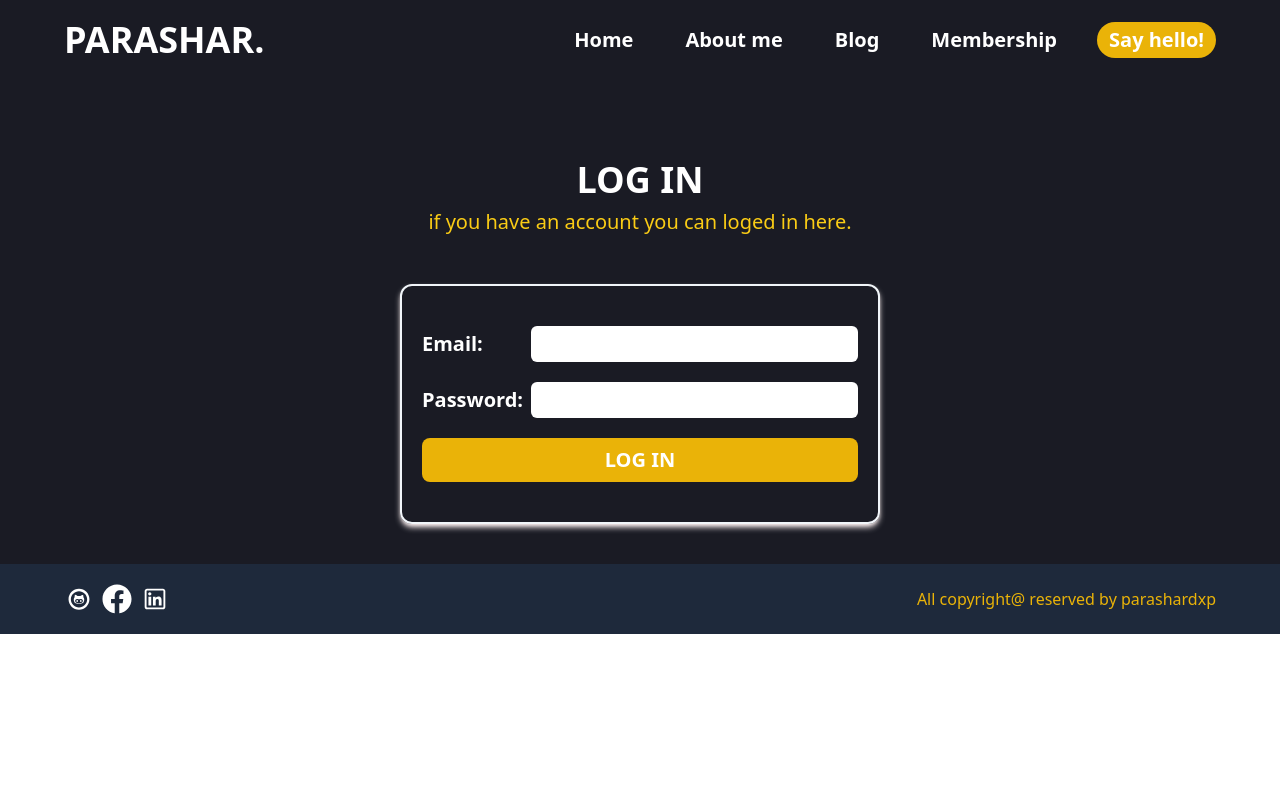
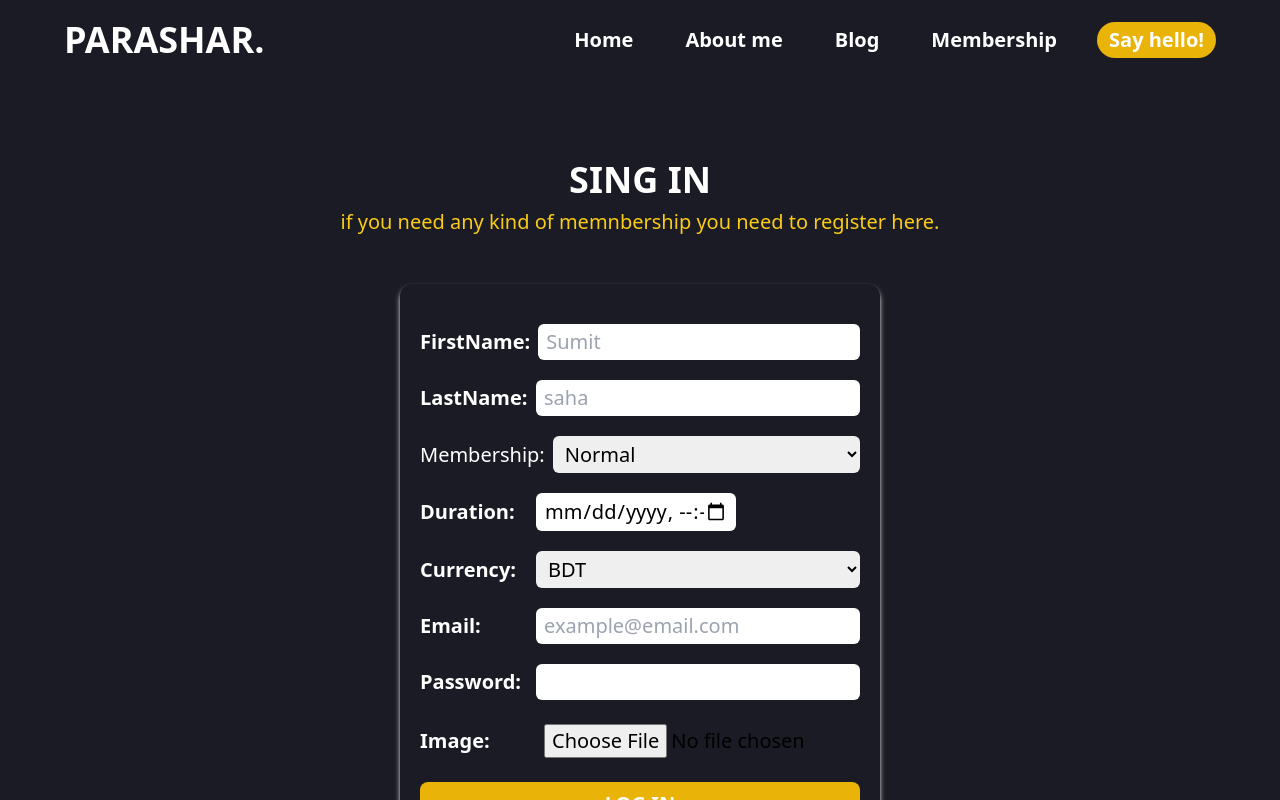
Before and after one commit to porashor/Portfolio, a React (Vite) app: page /mem in a window 1280 px wide. Shown: the top 800 px of the page. Built offline with nearby package versions, Linux system fonts and the light colour scheme.

Commit message:
update tue12/11

```diff
--- /dev/null
+++ b/src/Components/AccountCheck.jsx
@@ -0,0 +1,28 @@
+import React, { useState } from 'react'
+import LogIn from './LogIn'
+import SignIn from './SignIn'
+
+const AccountCheck = () => {
+    const [show, setShow] = useState(false)
+    function loged(){
+        setShow(true)
+    }
+    function signed(){
+        setShow(false)
+    }
+  return (
+    <div className='bg-custom-dark text-white min-h-[100vh] '>
+      <div className='w-[80%] mx-auto'>
+        {/* main field show area  */}
+        {
+            show ? <div><LogIn/></div> : <div><SignIn/></div>
+        }
+        {/* check text area  */}
+        <div>already, if you have an account <span onClick={loged} className='text-lg uppercase font-bold text-yellow-400 cursor-pointer'>Log In</span> or <span onClick={signed} className='text-lg uppercase font-bold text-yellow-400 cursor-pointer'>create an account</span>
+        </div>
+      </div>
+    </div>
+  )
+}
+
+export default AccountCheck
--- a/src/Components/Navber.jsx
+++ b/src/Components/Navber.jsx
@@ -28,7 +28,7 @@ const Navber = ({user}) => {
               {manu? <MdMenu onClick={()=>setMenu(false)}/> : <BiX onClick={()=>setMenu(true)}/>}
             </div>
             {/* mobile navber */}
-            {manu ? "" : <div className='absolute md:hidden w-[200px] h-[300px] bg-black/40 right-3 top-[100px] rounded-2xl py-7 px-2 '>
+            {manu ? "" : <div className='absolute z-[100] md:hidden w-[200px] h-[300px] bg-black/90 right-[3rem] top-[100px] rounded-2xl py-7 px-2 '>
             {/* navber */}
               <nav className='text-xl font-semibold'>
               {navbr.map((item, index)=>(
--- a/src/Components/SignIn.jsx
+++ b/src/Components/SignIn.jsx
@@ -27,19 +27,19 @@ const SignIn = () => {
         {/* heading section */}
         <Header bold={"Sing In"} head={"if you need any kind of memnbership you need to register here."}/>
         {/* main form here */}
-        <form onSubmit={formSub} className='border-2 border-slate-100 shadow-md shadow-red-50 py-10 px-5 w-[80%] md:w-[480px] mx-auto rounded-xl flex flex-col gap-5'>
+        <form onSubmit={formSub} className='border-1 border-slate-100 shadow-md shadow-red-50 py-10 px-5 w-full md:w-[480px]  mx-auto rounded-xl flex flex-col gap-5'>
             {/* firstname */}
-            <div className='text-xl grid grid-cols-[1fr_3fr] items-center'>
+            <div className='text-xl grid md:grid-cols-[1fr_3fr] md:gap-2 items-center'>
                 <label htmlFor="fname" className='font-semibold'>FirstName:</label>
                 <input type="text" name="" placeholder='Sumit' id="fname" className='w-full py-1 px-2 rounded-md text-black outline-none' value={fname} onChange={(e)=>setFname(e.target.value)} />
             </div>
             {/* lastname */}
-            <div className='text-xl grid grid-cols-[1fr_3fr] items-center'>
+            <div className='text-xl grid md:grid-cols-[1fr_3fr] md:gap-2 items-center'>
                 <label htmlFor="lname" className='font-semibold'>LastName:</label>
                 <input type="text" name="" placeholder='saha' id="lname" className='w-full py-1 px-2 rounded-md text-black outline-none' value={lname} onChange={(e)=>setLname(e.target.value)}/>
             </div>
             {/* membership status radio use */}
-            <div className='text-xl grid grid-cols-[1fr_3fr] items-center'>
+            <div className='text-xl grid md:grid-cols-[1fr_3fr] md:gap-2 items-center'>
                 <label htmlFor="mem" className='font-thin'>Membership:</label>
                 <select name="" id="mem" className='w-full py-1 px-2 rounded-md text-black outline-none' onChange={(e)=>setMem(e.target.value)}>
                     <option value="normal">Normal</option>
@@ -48,12 +48,12 @@ const SignIn = () => {
                 </select>
             </div>
             {/* duration */}
-            <div className='text-xl grid grid-cols-[1fr_3fr] items-center'>
+            <div className='text-xl grid md:grid-cols-[1fr_3fr] md:gap-2 items-center'>
                 <label htmlFor="dura" className='font-semibold'>Duration:</label>
-                <input type="datetime-local" name=""  onChange={(e)=>setDur(e.target.value)} id="dura" className='w-full py-1 px-2 rounded-md text-black outline-none' />
+                <input type="datetime-local" name=""  onChange={(e)=>setDur(e.target.value)} id="dura" className='w-[200px] py-1 px-2 rounded-md text-black outline-none' />
             </div>
             {/* currency */}
-            <div className='text-xl grid grid-cols-[1fr_3fr] items-center'>
+            <div className='text-xl grid md:grid-cols-[1fr_3fr] md:gap-2 items-center'>
                 <label htmlFor="curr" className='font-semibold'>Currency:</label>
                 <select name="" id="mem" className='w-full py-1 px-2 rounded-md text-black outline-none' onChange={(e)=>setCurr(e.target.value)}>
                     <option value="bdt">BDT</option>
@@ -62,17 +62,17 @@ const SignIn = () => {
                 </select>
             </div>
             {/* email */}
-            <div className='text-xl grid grid-cols-[1fr_3fr] items-center'>
+            <div className='text-xl grid md:grid-cols-[1fr_3fr] md:gap-2 items-center'>
                 <label htmlFor="Email" className='font-semibold'>Email:</label>
                 <input type="email"  value={email} onChange={(e)=>setEmail(e.target.value)} placeholder='example@email.com' name="" id="Email" className='w-full py-1 px-2 rounded-md text-black outline-none'/>
             </div>
             {/* Password */}
-            <div className='text-xl grid grid-cols-[1fr_3fr] items-center'>
+            <div className='text-xl grid md:grid-cols-[1fr_3fr] md:gap-2 items-center'>
                 <label htmlFor="pass" className='font-semibold'>Password:</label>
                 <input type="pass" name="" id="Email" className='w-full py-1 px-2 rounded-md text-black outline-none' value={pass} onChange={(e)=>setPass(e.target.value)}/>
             </div>
             {/* image */}
-            <div className='text-xl grid grid-cols-[1fr_3fr] items-center'>
+            <div className='text-xl grid md:grid-cols-[1fr_3fr] md:gap-2 items-center'>
                 <label htmlFor="Email" className='font-semibold'>Image:</label>
                 <input type="file" name="" id="email" className='w-full py-1 px-2 rounded-md text-black outline-none' onChange={(e)=>setFile(e.target.files[0])} />
             </div>
--- a/src/pages/Membership.jsx
+++ b/src/pages/Membership.jsx
@@ -1,11 +1,12 @@
 import React from 'react'
 import LogIn from '../Components/LogIn'
 import SignIn from '../Components/SignIn'
+import AccountCheck from '../Components/AccountCheck'
 
 const Membership = () => {
   return (
     <div>
-      <LogIn/>
+      <AccountCheck/>
     </div>
   )
 }
```
